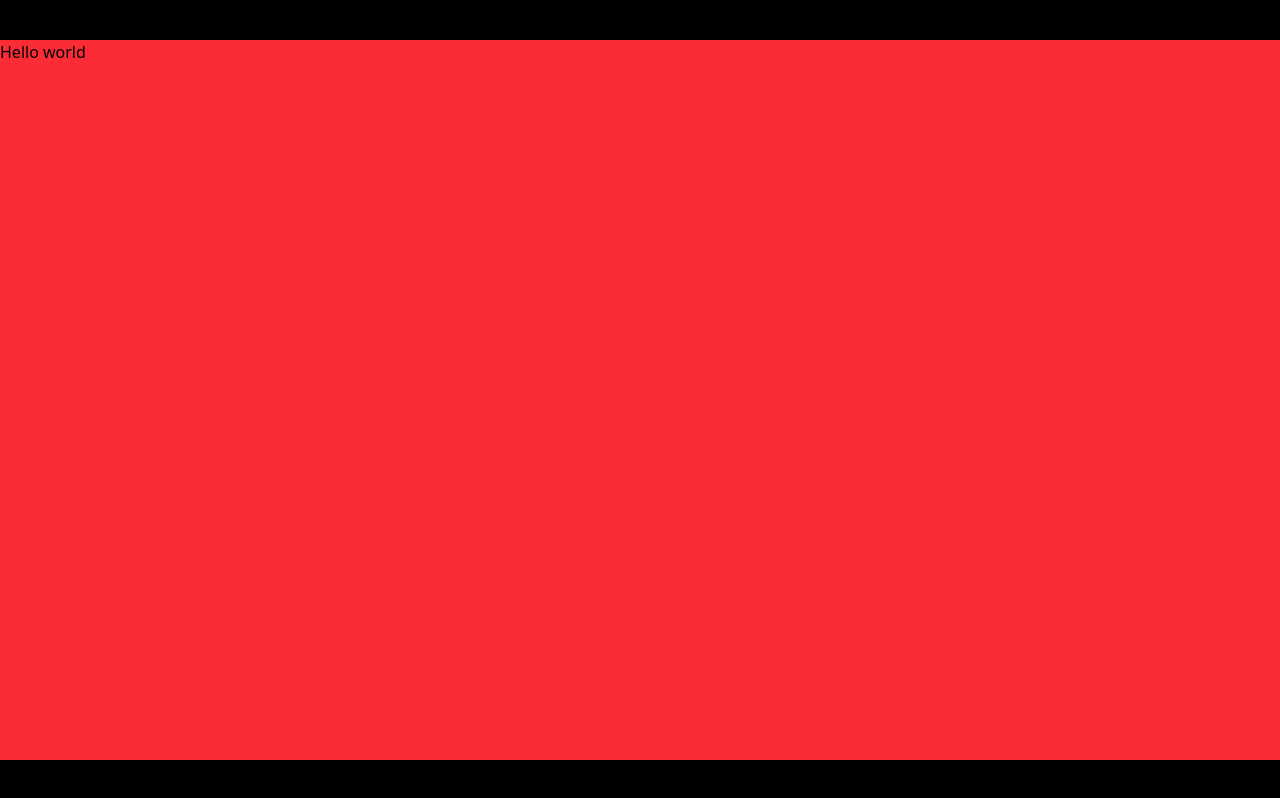
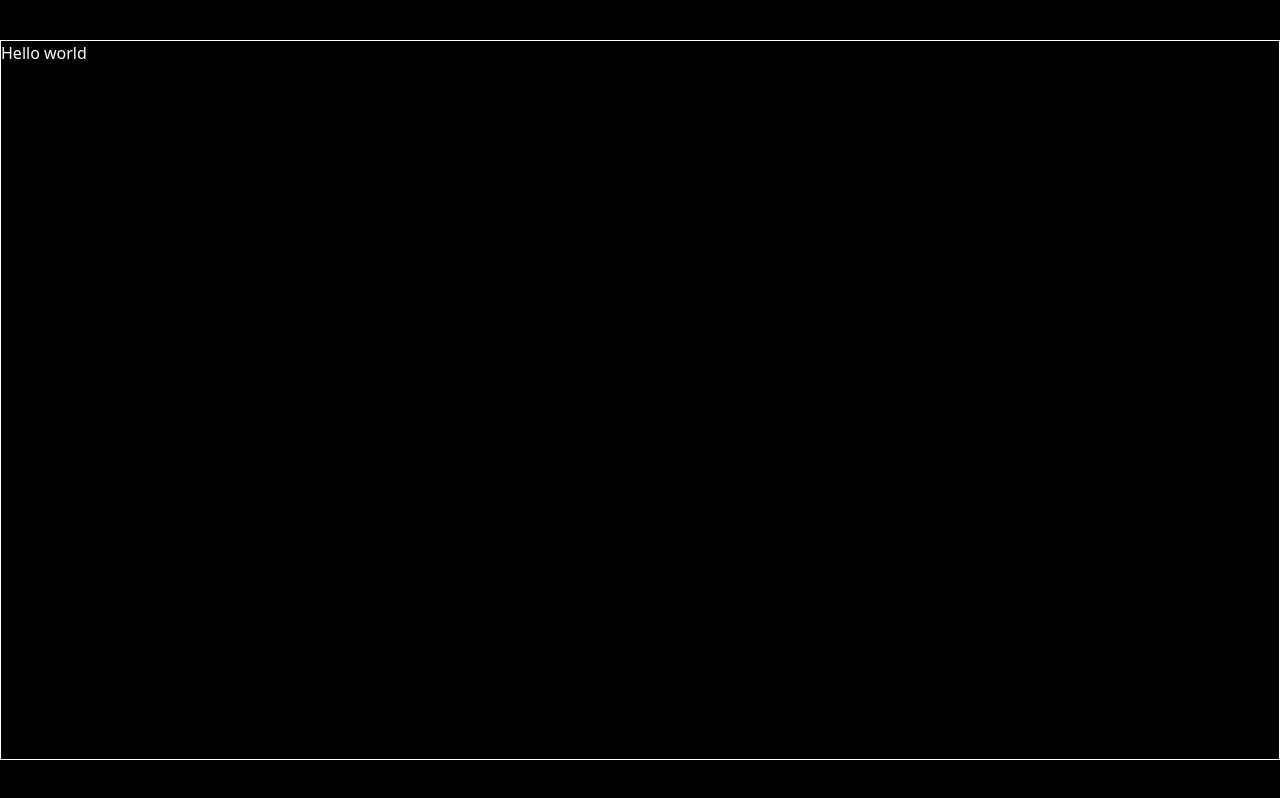
Before and after one commit to ZombieChibiXD/media-game-svelte, a SvelteKit app: page / in a window 1280 px wide. Built offline with nearby package versions, Linux system fonts and the light colour scheme.

Commit message:
Fixed layout

```diff
--- a/src/routes/+layout.svelte
+++ b/src/routes/+layout.svelte
@@ -22,14 +22,36 @@
 		<p>Rotate your device</p>
 	</div>
 {:else}
-	<div class="viewport bg-black h-screen w-screen flex items-center justify-center">
-		<div class="game aspect-video max-w-svw max-h-svh w-full h-auto bg-red-500">
-			{@render children()}
-		</div>
+	<div class="viewpot bg-black flex items-center justify-center w-screen h-screen">
+    <div class="game-container">
+      <div class="game border border-white text-white relative">
+        {@render children()}
+      </div>
+    </div>
 	</div>
 {/if}
 
 <style>
+  .game-container {
+    container-type: size;
+    display: flex;
+    justify-content: center;
+    align-items: center;
+    flex-grow: 1;
+    height: 100%;
+    width: 100%;
+  }
+  .game {
+    aspect-ratio: 16 / 9;
+    width: 100%;
+  }
+  @container (min-aspect-ratio: 16 / 9) {
+    .game {
+      width: auto;
+      height: 100%;
+    }
+  }
+
   .rotate-overlay {
     position: fixed;
     inset: 0;
```
